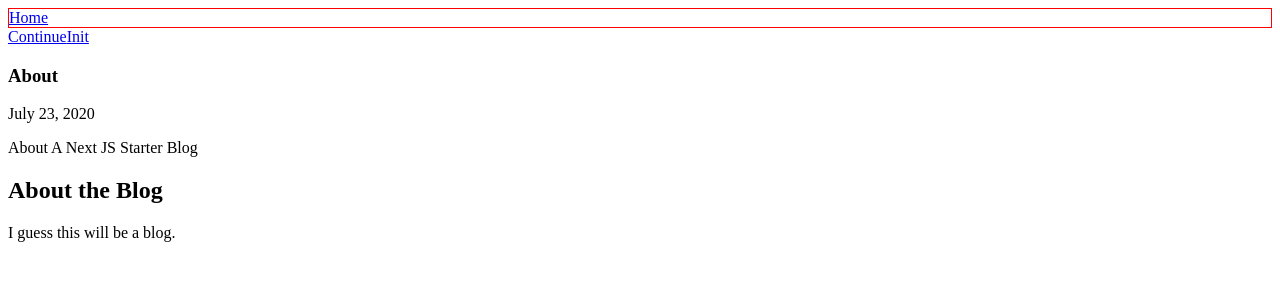
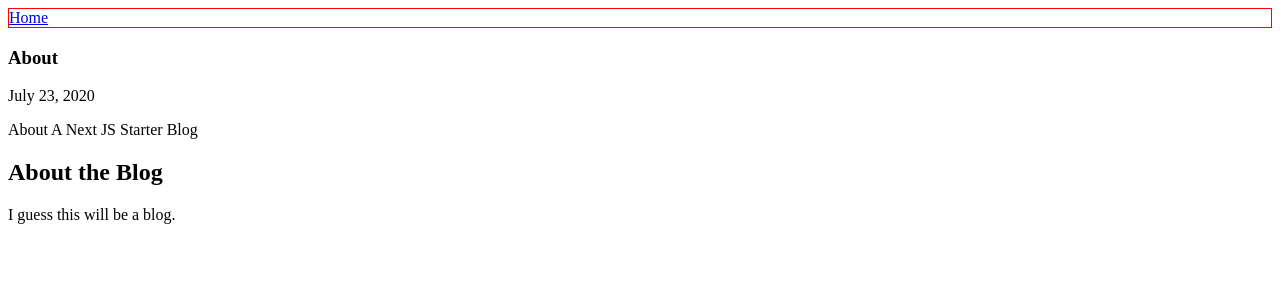
Before and after one commit to ctrble/next-md-blog-template, a Next.js app: page / in a window 1280 px wide. Shown: the top 300 px of the page. Built offline with nearby package versions, Linux system fonts and the light colour scheme.

Commit message:
moving posts links to api and into layout component

```diff
--- a/package.json
+++ b/package.json
@@ -17,7 +17,8 @@
     "react": "16.13.1",
     "react-dom": "16.13.1",
     "react-markdown": "^4.3.1",
-    "sass": "^1.26.10"
+    "sass": "^1.26.10",
+    "swr": "^0.3.0"
   },
   "devDependencies": {
     "babel-eslint": "^10.1.0",
--- a/src/components/PostsNav.jsx
+++ b/src/components/PostsNav.jsx
@@ -1,14 +1,27 @@
 import React from 'react';
 import Link from 'next/link';
+import useSWR from 'swr';
 
-const PostsNav = ({ posts }) => {
+const fetcher = (url) => fetch(url).then((res) => res.json());
+
+const PostsNav = ({ count }) => {
+  const { data, error } = useSWR('/api/posts', fetcher);
+
+  if (error) return <div>failed to load</div>;
+  if (!data) return <div>loading...</div>;
+
   return (
     <div>
-      {posts.map(({ slug, frontmatter }) => (
-        <Link key={slug} href={'/posts/[slug]'} as={`/posts/${slug}`}>
-          <a>{frontmatter.title}</a>
-        </Link>
-      ))}
+      Latest Posts:
+      <ul>
+        {data.posts.slice(0, count).map(({ slug, frontmatter }) => (
+          <li key={slug}>
+            <Link href={'/posts/[slug]'} as={`/posts/${slug}`}>
+              <a>{frontmatter.title}</a>
+            </Link>
+          </li>
+        ))}
+      </ul>
     </div>
   );
 };
--- a/src/lib/getContent.js
+++ b/src/lib/getContent.js
@@ -30,7 +30,10 @@ export const fileContent = (directory, file) => {
 
 export const directoryContent = (directory) => {
   // get files from content directory
-  const files = fs.readdirSync(`${process.cwd()}/src/content/${directory}`);
+  const files = fs.readdirSync(
+    `${process.cwd()}/src/content/${directory}`,
+    'utf8'
+  );
 
   // retrieve content from files
   const fileContents = files
--- a/src/pages/api/hello.js
+++ /dev/null
@@ -1,6 +0,0 @@
-// Next.js API route support: https://nextjs.org/docs/api-routes/introduction
-
-export default (req, res) => {
-  res.statusCode = 200
-  res.json({ name: 'John Doe' })
-}
--- /dev/null
+++ b/src/pages/api/posts.js
@@ -0,0 +1,10 @@
+import { directoryContent } from 'src/lib/getContent';
+
+// https://medium.com/@matswainson/building-a-search-component-for-your-next-js-markdown-blog-9e75e0e7d210
+
+const posts = directoryContent('posts');
+
+export default (req, res) => {
+  res.statusCode = 200;
+  res.json(JSON.stringify({ posts }));
+};
--- a/src/pages/index.jsx
+++ b/src/pages/index.jsx
@@ -4,12 +4,10 @@ import ReactMarkdown from 'react-markdown/with-html';
 import { directoryContent } from 'src/lib/getContent';
 
 import SiteLayout from 'src/components/layouts/SiteLayout';
-import PostsNav from 'src/components/PostsNav';
 
 const Home = ({ about, posts }) => {
   return (
     <div>
-      <PostsNav posts={posts} />
       {about.map(({ frontmatter, content }) => (
         <article key={frontmatter.title}>
           <header>
--- a/src/pages/posts/[slug].jsx
+++ b/src/pages/posts/[slug].jsx
@@ -5,12 +5,10 @@ import { fileContent, directoryContent, slugs } from 'src/lib/getContent';
 
 import SiteLayout from 'src/components/layouts/SiteLayout';
 import PostLayout from 'src/components/layouts/PostLayout';
-import PostsNav from 'src/components/PostsNav';
 
 const Slug = ({ post, posts }) => {
   return (
     <>
-      <PostsNav posts={posts} />
       <article key={post.frontmatter.title}>
         <header>
           <h3>{post.frontmatter.title}</h3>
```
Also changed, not shown: src/components/layouts/PostLayout.jsx (+8 -1 lines), 1 other file (tests, documents, lock files or other folders).
